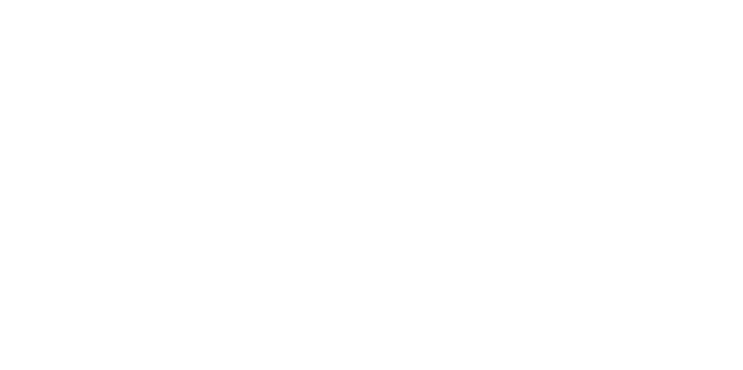
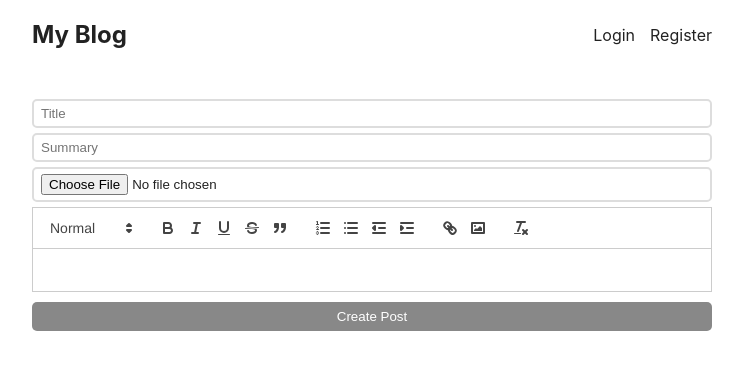
Before and after one commit to ibtihajAmin/blog-site-with-mern, a React (Create React App) app: page /create in a window 1280 px wide. Before the commit this address had no page. Shown: the top 370 px of the page, without its empty margins (268-1011 px from the left). Built offline with nearby package versions, Linux system fonts and the light colour scheme; no server answers.

Commit message:
Basic UI of CreatePost component is added

```diff
--- a/package.json
+++ b/package.json
@@ -8,6 +8,7 @@
     "@testing-library/user-event": "^13.5.0",
     "react": "^18.2.0",
     "react-dom": "^18.2.0",
+    "react-quill": "^2.0.0",
     "react-router-dom": "^6.11.1",
     "react-scripts": "5.0.1",
     "web-vitals": "^2.1.4"
--- a/src/App.css
+++ b/src/App.css
@@ -104,6 +104,7 @@
   cursor: pointer;
 }
 
-form h1 {
+form.login h1,
+form.register h1 {
   text-align: center;
 }
--- a/src/App.js
+++ b/src/App.js
@@ -5,6 +5,7 @@
 import LoginPage from "./pages/LoginPage";
 import RegisterPage from "./pages/RegisterPage";
 import { UserContextProvider } from "./UserContext";
+import CreatePost from "./pages/CreatePost";
 
 function App() {
   return (
@@ -14,6 +15,7 @@
           <Route index element={<IndexPage />} />
           <Route path={"/login"} element={<LoginPage />}></Route>
           <Route path="/register" element={<RegisterPage />}></Route>
+          <Route path="/create" element={<CreatePost />}></Route>
         </Route>
       </Routes>
     </UserContextProvider>
--- /dev/null
+++ b/src/pages/CreatePost.js
@@ -0,0 +1,61 @@
+import { useState } from "react";
+import ReactQuill from "react-quill";
+import "react-quill/dist/quill.snow.css";
+
+const modules = {
+  toolbar: [
+    [{ header: [1, 2, false] }],
+    ["bold", "italic", "underline", "strike", "blockquote"],
+    [
+      { list: "ordered" },
+      { list: "bullet" },
+      { indent: "-1" },
+      { indent: "+1" },
+    ],
+    ["link", "image"],
+    ["clean"],
+  ],
+};
+const formats = [
+  "header",
+  "bold",
+  "italic",
+  "underline",
+  "strike",
+  "blockquote",
+  "list",
+  "bullet",
+  "indent",
+  "link",
+  "image",
+];
+export default function CreatePost() {
+  const [title, setTitle] = useState("");
+  const [summary, setSummary] = useState("");
+  const [content, setContent] = useState("");
+
+  return (
+    <form>
+      <input
+        type="tile"
+        placeholder="Title"
+        value={title}
+        onChange={(e) => setTitle(e.target.value)}
+      />
+      <input
+        type="summary"
+        placeholder="Summary"
+        value={summary}
+        onChange={(e) => setSummary(e.target.value)}
+      />
+      <input type="file" />
+      <ReactQuill
+        value={content}
+        modules={modules}
+        formats={formats}
+        onChange={(newValue) => setContent(newValue)}
+      ></ReactQuill>
+      <button style={{ marginTop: "10px" }}>Create Post</button>
+    </form>
+  );
+}
```
Also changed, not shown: 1 other file (tests, documents, lock files or other folders).
